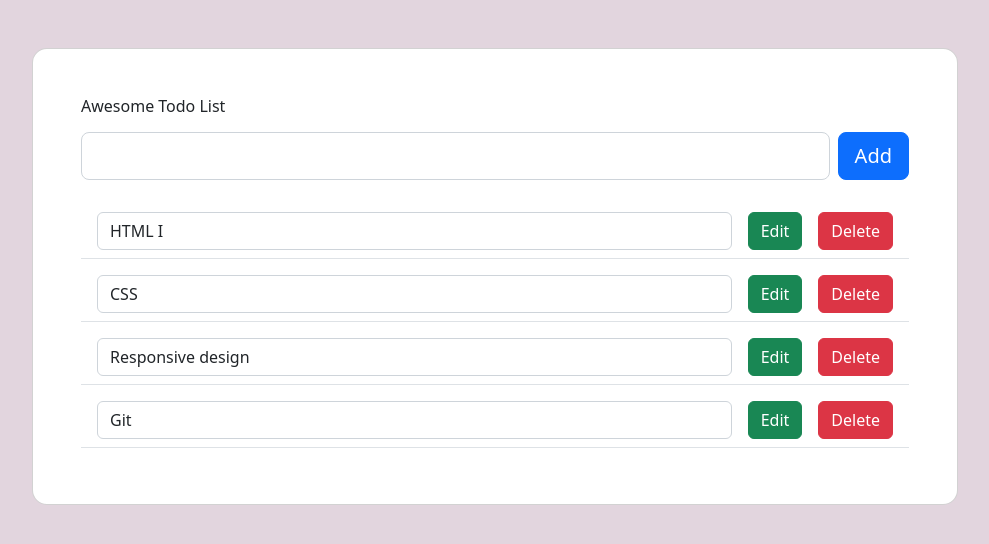
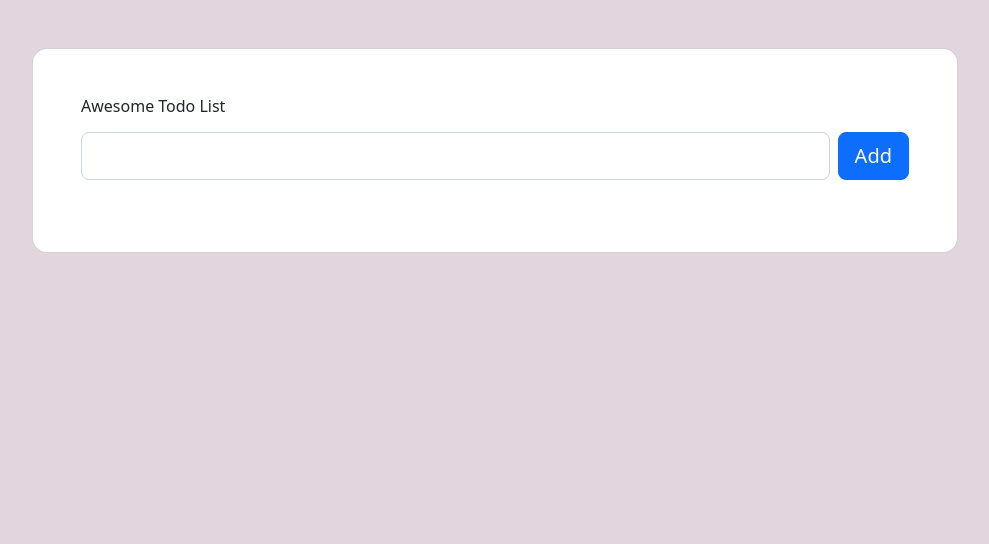
Before and after one commit to prakash-naikwadi/to-do-list-app, a React (Create React App) app: page / in a window 1280 px wide. Shown: the top 544 px of the page, without its empty margins (145-1134 px from the left). Built offline with nearby package versions, Linux system fonts and the light colour scheme.

Commit message:
local storage added for storing task list

```diff
--- a/src/App.js
+++ b/src/App.js
@@ -1,29 +1,35 @@
-import { useState } from "react";
+import { useEffect, useState } from "react";
 import Form from "./components/Form";
 import TaskList from "./components/TaskList";
 
-// data
-const data = [
-  { key: 0, task: "HTML I" },
-  { key: 1, task: "CSS" },
-  { key: 2, task: "Responsive design" },
-  { key: 3, task: "Git" },
-];
-
-let count = 4;
+let newObj = [];
 
 function App() {
-  const [input, setInput] = useState("");
+  const [val, setVal] = useState([]);
 
-  console.log(input);
+  const fetchDataFromLocalStorage = () => {
+    const data1 = JSON.parse(localStorage.getItem("myData"))
+      ? JSON.parse(localStorage.getItem("myData"))
+      : [];
+    return data1;
+  };
 
   const handleUserInput = (input) => {
-    // console.log("from App component", input);
-    setInput(input);
-    count++;
-    if (input) data.push({ task: input, key: count });
-    console.log(data);
+    if (input) {
+      const data1 = fetchDataFromLocalStorage();
+      const len = data1.length;
+      const data2 = { task: input, key: len + 1 };
+      newObj = [...data1, data2];
+      setVal(newObj);
+      localStorage.setItem("myData", JSON.stringify(newObj));
+
+      console.log(localStorage.getItem("myData"));
+    }
   };
+  useEffect(() => {
+    const data1 = fetchDataFromLocalStorage();
+    setVal(data1);
+  }, []);
 
   return (
     <div className="App">
@@ -35,7 +41,8 @@ function App() {
                 <div className="card-body p-5">
                   <h6 className="mb-3">Awesome Todo List</h6>
                   <Form handleUserInput={handleUserInput}></Form>
-                  <TaskList data={data}></TaskList>
+                  {console.log(newObj)}
+                  <TaskList data={val}></TaskList>
                 </div>
               </div>
             </div>
```
